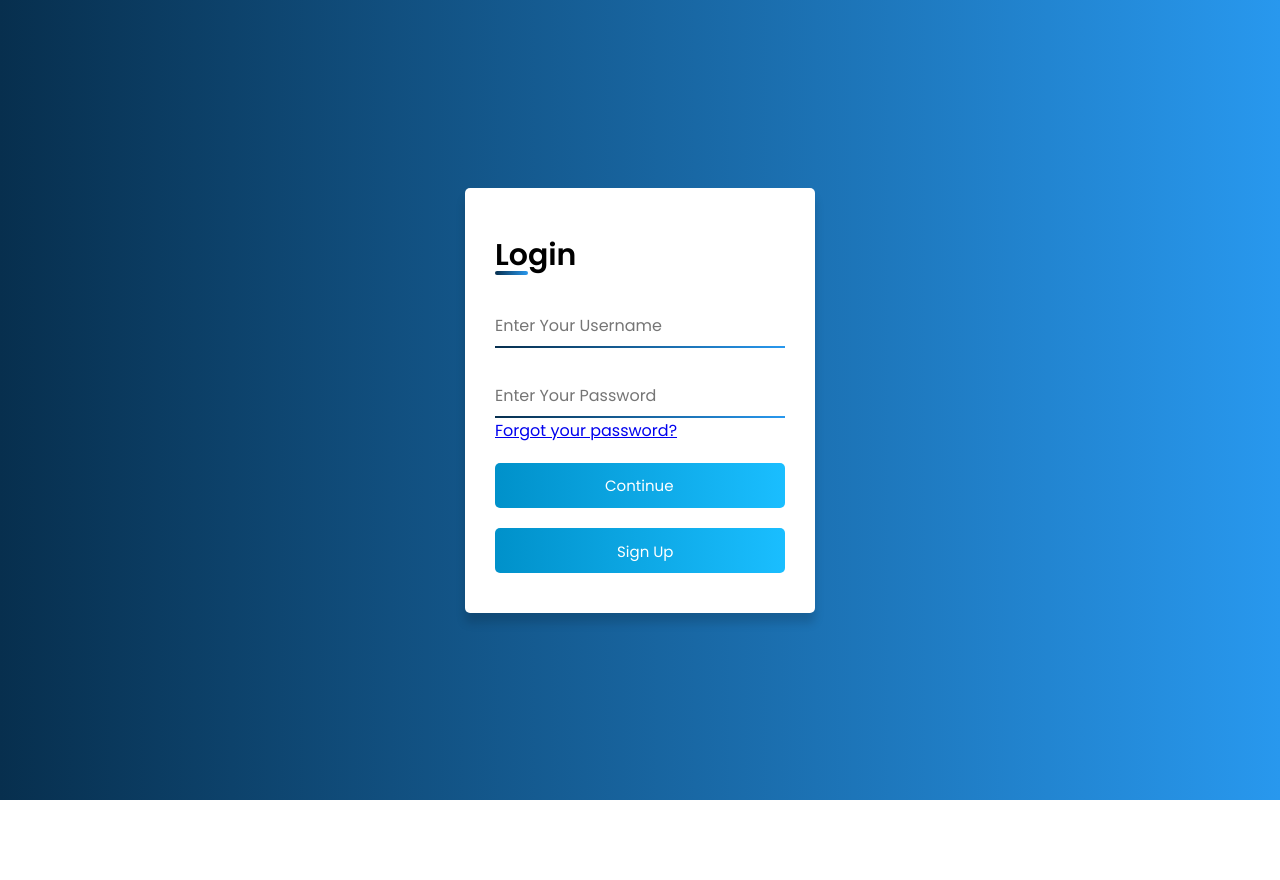
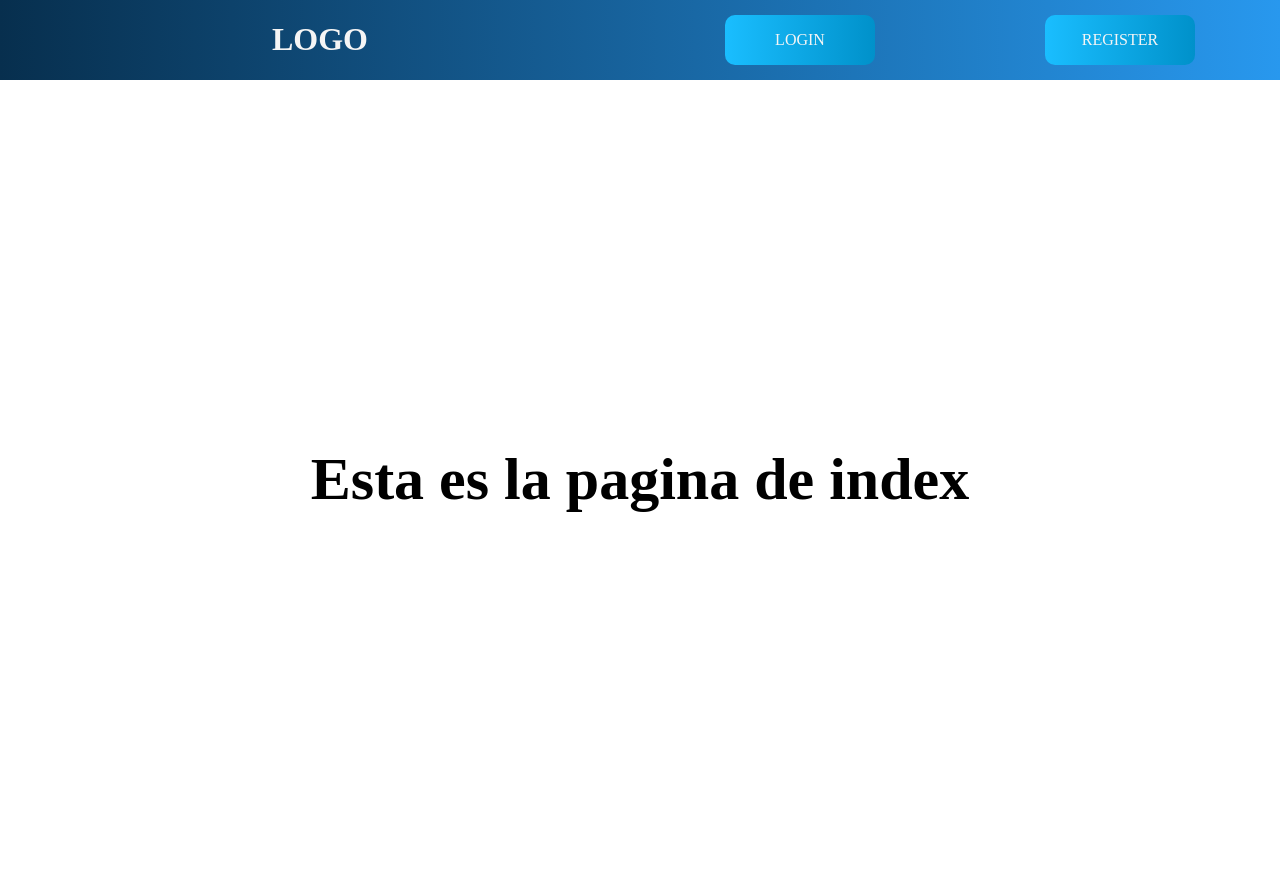
Before and after one commit to UbertoGC/Organizador_de_Horarios, a Flask app: page / in a window 1280 px wide. Before the commit the page ends 800 px from the top, so only its background shows below. Run offline with Flask 3, Linux system fonts and the light colour scheme.

Commit message:
Add inbdex

```diff
--- a/app.py
+++ b/app.py
@@ -54,12 +54,12 @@ def authenticate_user(username, password):
 ###################### RUTAS ########################
 
 
-@app.route('/index')
+@app.route('/')
 def index():
     return render_template('/index.html')
 
 
-@app.route('/', methods=['GET', 'POST'])
+@app.route('/login', methods=['GET', 'POST'])
 def login():
     if request.method == 'POST':
         username = request.form['username']
@@ -95,7 +95,7 @@ def register():
         }
         create = model.add_user(data)
         if(create):
-            return redirect('/login')
+            return redirect('/index')
         else:
             flash('Error', 'error')
 
--- /dev/null
+++ b/static/css/index.css
@@ -0,0 +1,59 @@
+:root{
+    --background_grad : linear-gradient(to right, #072f4e 0%, #2898ee 100%);
+    --buttoncolor: linear-gradient(to left,  #0091ca 0%, #1abeff 100%);
+    --buttonhover : rgb(59, 58, 58);
+}
+
+body{
+    margin: 0px;
+    width: 100%;
+    height: 100vh;
+}
+
+.head{
+    display: flex;
+    width: 100%;
+    align-items: center;
+    background: var(--background_grad);
+}
+
+.head h1 {
+    justify-content: center;
+    display: flex;
+    width: 50%;
+    color: whitesmoke;
+}
+
+.nav{
+    width: 50%;
+    display: flex;
+    align-items: center;
+    justify-content:space-around;
+}
+
+.btn {
+    display: flex;
+    justify-content: center;
+    align-items: center;
+    border-radius: 10px;
+    height: 50px;
+    width: 150px;
+    text-decoration: none;
+    background: var(--buttoncolor);
+    color: whitesmoke;
+    border-style: none;
+}
+
+.btn:hover {
+    background: var(--buttonhover);
+    color: white;
+}
+
+.cont {
+    display: flex;
+    width: 100%;
+    height: 100%;
+    justify-content: center;
+    align-items: center;
+    font-size: 30px
+}
--- a/templates/index.html
+++ b/templates/index.html
@@ -3,9 +3,19 @@
 <head>
     <meta charset="UTF-8">
     <meta name="viewport" content="width=device-width, initial-scale=1.0">
-    <title>Index</title>
+    <link rel="stylesheet" href="../static/css/index.css">
+    <title>ScheduleWise</title>
 </head>
 <body>
-    <H1>Index Page</H1>
+    <header class="head">
+        <h1>LOGO</h1>
+        <nav class="nav">
+            <a class="btn" href="/login">LOGIN</a>
+            <a class="btn" href="/register">REGISTER</a>
+        </nav>
+    </header>
+    <container class="cont">
+        <h1> Esta es la pagina de index </h1>
+    </container>
 </body>
 </html>
--- a/templates/register.html
+++ b/templates/register.html
@@ -31,7 +31,7 @@
                 <input type="submit" name="" value="Create Account">
             </div>
             <div class="btn">
-                <a href="/"><i class="fab fa-btn" ></i>Sign In</a>
+                <a href="/login"><i class="fab fa-btn" ></i>Sign In</a>
             </div>
 
         </form>
```
